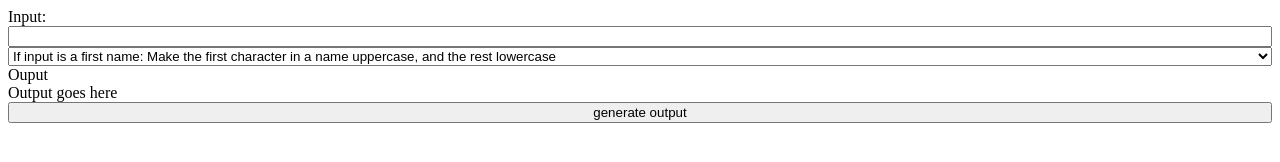
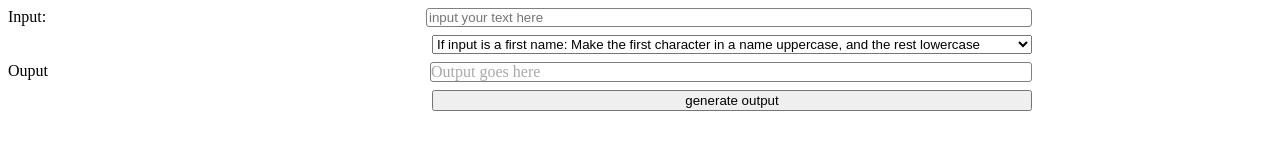
Before and after one commit to stringist/big_fat_string, a plain HTML site: page index.html in a window 1280 px wide. Drawn offline with Linux system fonts and the light colour scheme.

Commit message:
begin styling

```diff
--- a/index.html
+++ b/index.html
@@ -13,8 +13,8 @@
 <body>
     <div class="form-container">
         <form action="./script.js">
-            <label for="input">Input:</label>
-            <input type="text" id="input" name="input">
+            <div class="input"><label for="input">Input:</label>
+                <input type="text" id="input" name="input" placeholder="input your text here"></div>
             <select name="dropdown" id="dropdown">
 <option value="capitalizeFirstName">If input is a first name: Make the first character in a name uppercase, and the rest lowercase</option>
 <option value="findFirstName">If input is a full name: Find the first name</option>
@@ -25,8 +25,8 @@
 <option value="thirdLetterCap">With any input: Make the third character uppercase</option>
 <option value="capCharAfter">With any input: Make a character uppercase, if it follows a space or a hyphen</option>
 </select>
-            <label for="output">Ouput</label>
-            <output id="output">Output goes here</output>
+            <div class="output"><label for="output">Ouput</label>
+                <output id="output">Output goes here</output></div>
             <button>generate output</button>
         </form>
     </div>
--- a/style.css
+++ b/style.css
@@ -1,5 +1,32 @@
 .form-container>* {
     display: flex;
     flex-direction: column;
-    /* max-width: 500px; */
+    max-width: 80vw;
+    gap: .5rem;
 }
+
+.input,
+.output {
+    display: flex;
+    justify-content: space-between;
+    /* gap: 2%; */
+}
+
+input,
+output {
+    width: 600px;
+    /* padding-left: .5rem; */
+    border: solid 1px grey;
+    border-radius: 3px;
+}
+
+output {
+    color: darkgrey;
+}
+
+select,
+button {
+    width: 600px;
+    /* min-width: 20rem; */
+    margin-left: auto;
+}
```
